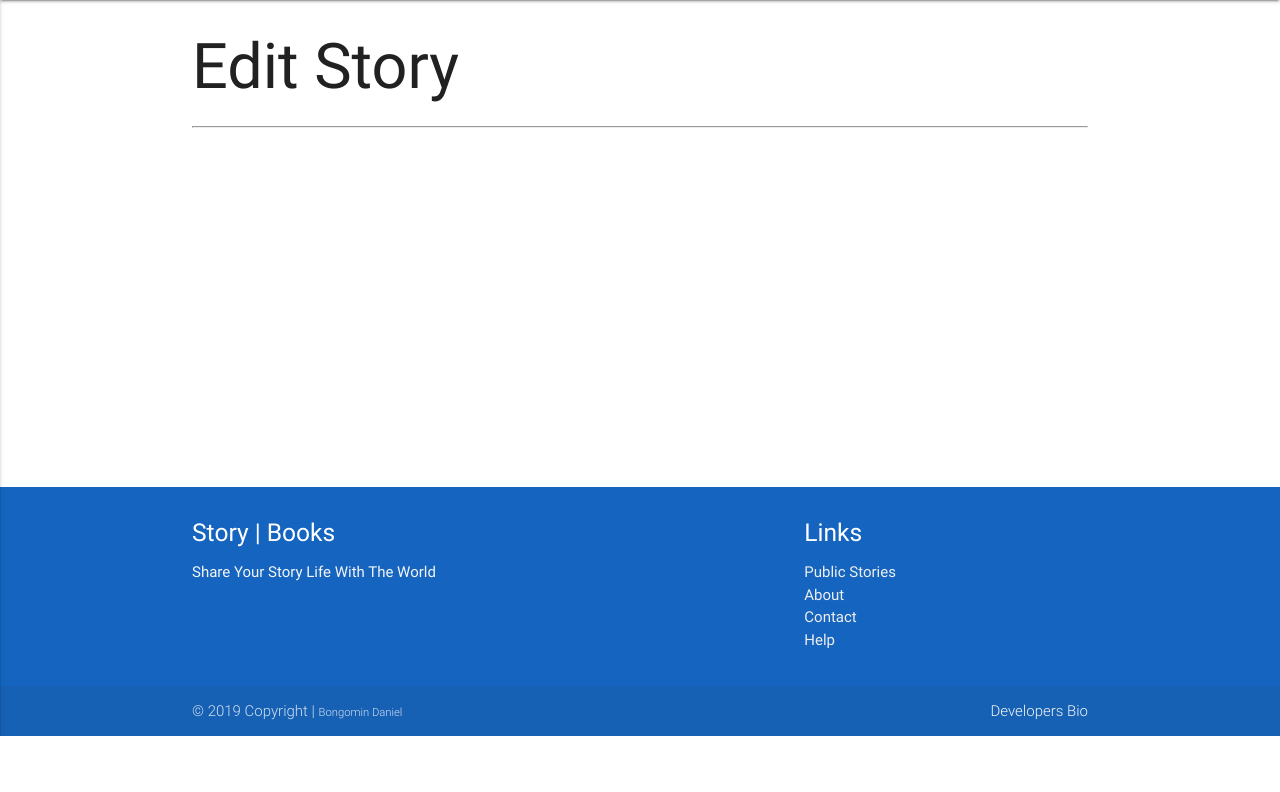
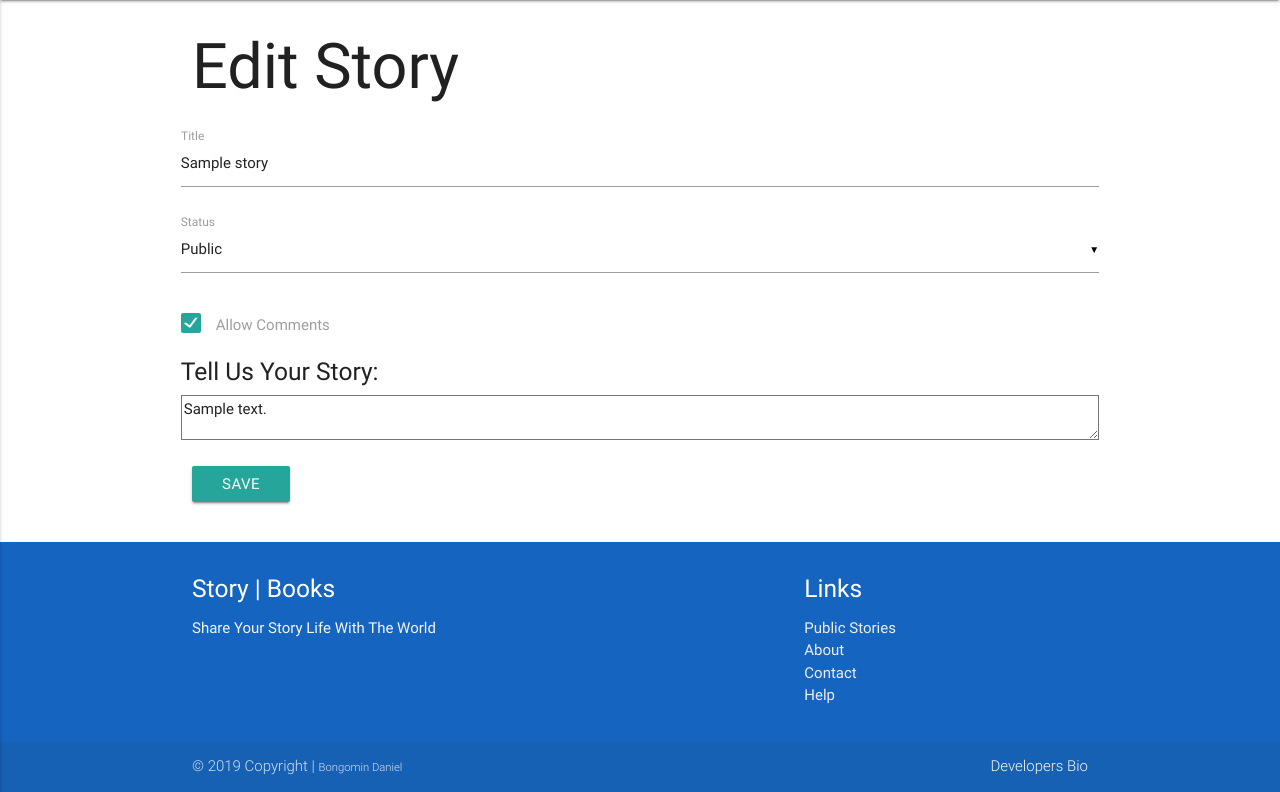
Before and after one commit to bongomin/Share-Story-app, a Node server app: template views/stories/edit.hbs in a window 1280 px wide. Shown: the part 64-856 px from the top of the page. Before the commit the page ends 800 px from the top, so only its background shows below. Run offline with Node 20, Linux system fonts and the light colour scheme; the template is opened without the code that fills it: values that come from a table or form of the project are taken from there, others are empty; tables that the repository leaves empty hold one stand-in row (values such as "Sample post"); some libraries are stand-ins or nearby versions.

Commit message:
feat(Edit Form) : Added a hbs Helper that helps in slecting and changing if option is private, public or unpublished .
- added the select function in the hbs file then imported them into the app.js file and included it in the engine function

- added the if function in the checked section {{#if story.allowComments}} to cater for selected options

```diff
--- a/app.js
+++ b/app.js
@@ -28,7 +28,8 @@ var keys = require('./config/keys');
 var {
   truncate,
   stripTags,
-  formatDate
+  formatDate,
+  select
 } = require('./helpers/hbs');
 
 // map global promise
@@ -60,7 +61,8 @@ app.engine('hbs', hbs({
   helpers :{
     truncate : truncate,
     stripTags : stripTags,
-    formatDate:formatDate
+    formatDate:formatDate,
+    select : select
 
   },
   extname: 'hbs',
--- a/helpers/hbs.js
+++ b/helpers/hbs.js
@@ -15,8 +15,9 @@ module.exports = {
    },
    formatDate : (date,format) => {
     return moment(date).format(format);
-   }
-
-
+   },
+   select: function(selected, options){
+    return options.fn(this).replace( new RegExp(' value=\"' + selected + '\"'), '$& selected="selected"').replace( new RegExp('>' + selected + '</option>'), ' selected="selected"$&');
+  }
 
  }
--- a/views/index/dashboard.hbs
+++ b/views/index/dashboard.hbs
@@ -24,7 +24,6 @@
           </td>
           <div class="divider"></div>
         </tr>
-
       {{/each}}
     </tbody>
   </table>
--- a/views/stories/edit.hbs
+++ b/views/stories/edit.hbs
@@ -1,2 +1,40 @@
 <h1>Edit Story</h1>
-<hr>
+<div class="row">
+  <form action="/stories" method="post" class="col s12">
+    <div class="row">
+      <div class="input-field">
+        <input type="text" name="title" value="{{story.title}}">
+        <label for="title">Title</label>
+      </div>
+    </div>
+
+    <div class="row">
+      <div class="input-field">
+        <select name="status">
+          {{#select story.status}}
+            <option value="public" selected>Public</option>
+            <option value="private">Private</option>
+            <option value="unpublished">Unpublished</option>
+          {{/select}}
+        </select>
+        <label for="status">Status</label>
+      </div>
+    </div>
+
+    <div class="row">
+      <p>
+        <input type="checkbox" name="allowComments" class="filled-in" id="filled-in-box" {{#if story.allowComments}} checked="checked" {{/if}}>
+        <label for="filled-in-box">Allow Comments</label>
+      </p>
+    </div>
+
+    <div class="row">
+      <div class="input-field">
+        <h5>Tell Us Your Story:</h5>
+        <textarea name="body">{{story.body}}</textarea>
+      </div>
+    </div>
+
+    <input type="submit" value="Save" class="btn">
+  </form>
+</div>
```
Also changed, not shown: routes/stories.js (+13 -0 lines).
